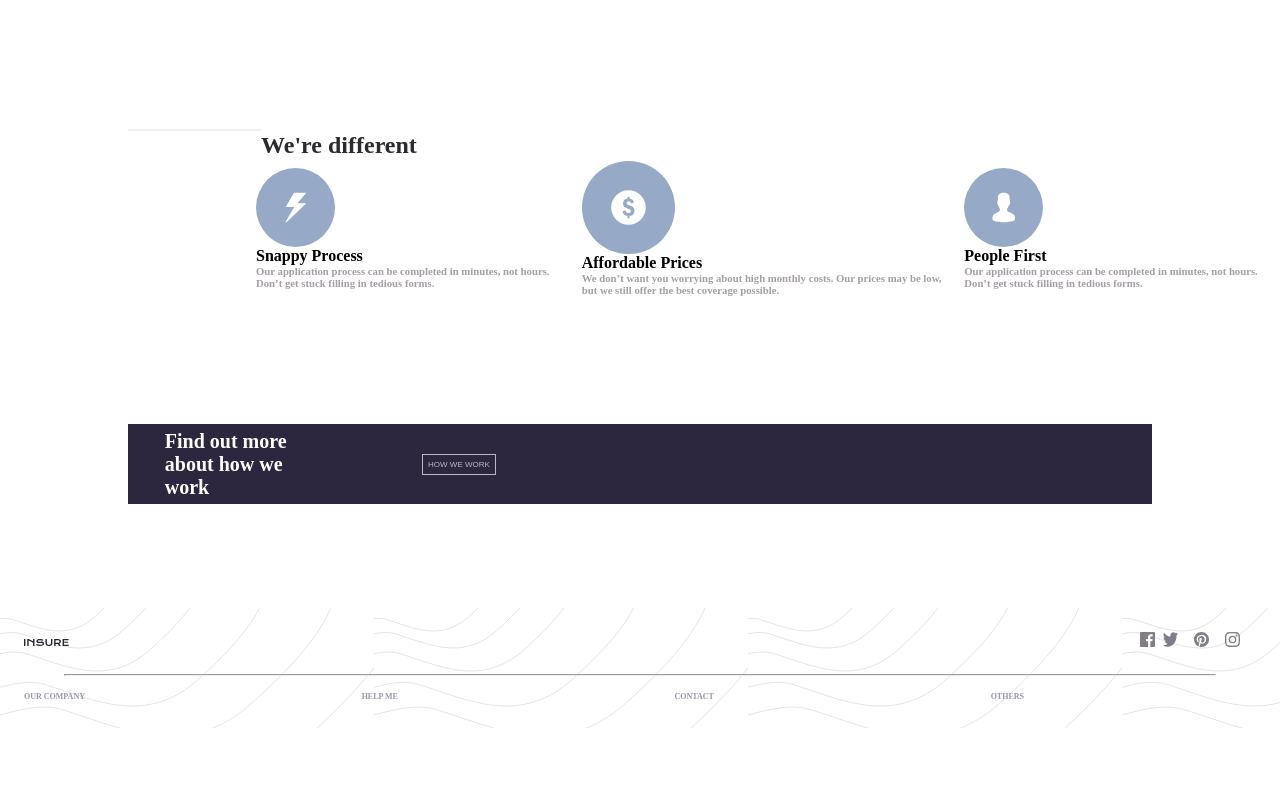
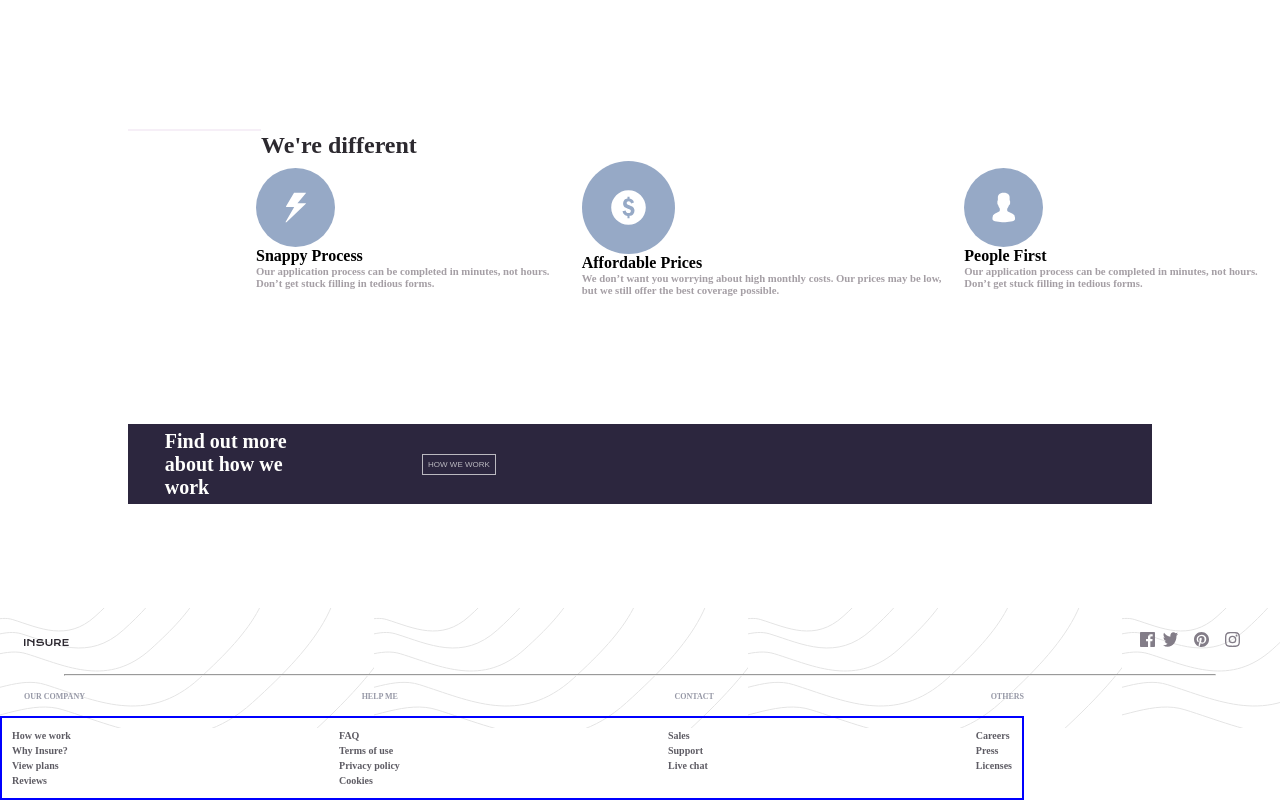
Before and after one commit to SineMag/Task8.2-UI-Challenge, a React (Vite) app: page / in a window 1280 px wide. Shown: the part 367-1167 px from the top of the page. Before the commit the page ends 1095 px from the top, so only its background shows below. Built offline with nearby package versions, Linux system fonts and the light colour scheme.

Commit message:
added the detailed navigation bar.

```diff
--- a/src/App.css
+++ b/src/App.css
@@ -107,3 +107,13 @@ hr {
   flex-direction: row;
 
 }
+
+.bottomNavBar {
+  border: 2px solid blue;
+  display: flex;
+  flex-direction: row;
+  justify-content: center;
+  align-content: center;
+  align-items: start;
+
+}
--- a/src/App.tsx
+++ b/src/App.tsx
@@ -14,6 +14,7 @@ import Subheading from "./components/midSection/Subheading";
 import ListNav from "./components/bottomSection/footer/ListNav";
 import SocialIcons from "./components/bottomSection/footer/SocialIcons";
 import Line from "./components/bottomSection/footer/Line";
+import SubHeadings from "./components/bottomSection/footer/SubHeadings";
 
 function App() {
   return (
@@ -55,6 +56,7 @@ function App() {
             <SocialIcons />
             <Line />
             <ListNav />
+            <SubHeadings/>
           </footer>
         </div>
       </div>
--- a/src/components/bottomSection/footer/SubHeadings.tsx
+++ b/src/components/bottomSection/footer/SubHeadings.tsx
@@ -0,0 +1,66 @@
+import React from "react";
+
+export default function SubHeadings() {
+  return (
+    <div className="bottomNavBar" style={{
+        display:'flex',
+        flexDirection: 'row',
+        width:'80%',
+        justifyContent:'space-between',
+        alignContent:'center',
+        color: '#5e5c64ff',
+        lineHeight:'150%',
+        fontSize:'10px',
+        padding:'10px',
+
+
+
+    }}>
+      <div className="howWeWork">
+        <ul style={{
+        display:'flex',
+        flexDirection: 'column',
+        listStyleType:'none'}}>
+          <li>How we work</li>
+          <li> Why Insure?</li>
+          <li> View plans</li>
+          <li> Reviews</li>
+        </ul>
+      </div>
+
+      <div className="faq">
+        <ul style={{
+        display:'flex',
+        flexDirection: 'column',
+        listStyleType:'none'}}>
+          <li>FAQ</li>
+          <li> Terms of use</li>
+          <li> Privacy policy</li>
+          <li> Cookies</li>
+        </ul>
+      </div>
+
+      <div className="sales">
+        <ul style={{
+        display:'flex',
+        flexDirection: 'column',
+        listStyleType:'none'}}>
+          <li> Sales</li>
+          <li> Support</li>
+          <li> Live chat</li>
+        </ul>
+      </div>
+
+      <div className="careers">
+        <ul style={{
+        display:'flex',
+        flexDirection: 'column',
+        listStyleType:'none'}}>
+          <li> Careers</li>
+          <li> Press</li>
+          <li> Licenses</li>
+        </ul>
+      </div>
+    </div>
+  );
+}
```
